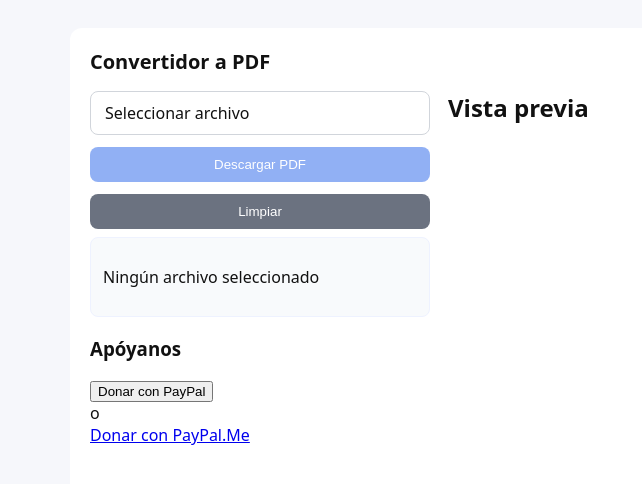
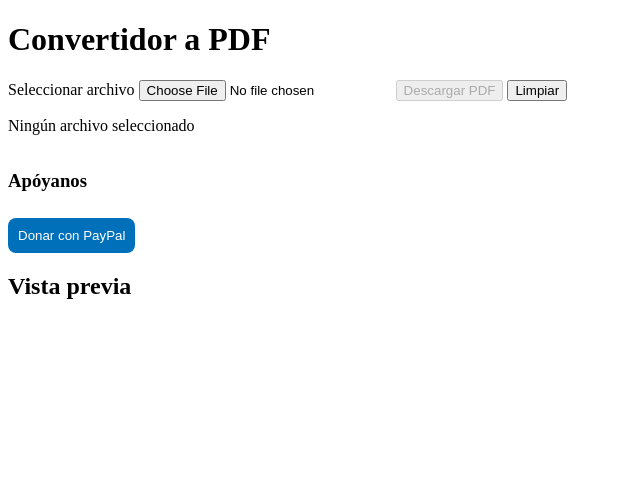
Before and after one commit to tulioxd18/proyecto_psa2, a website: page public/index.html in a window 1280 px wide. Both pictures are taken after a click on the button "Limpiar". Shown: the whole page, without its empty margins (0-642 px from the left). Drawn offline with Linux system fonts and the light colour scheme.

Commit message:
Actualizar HTML con botón único de PayPal

```diff
--- a/package.json
+++ b/package.json
@@ -11,10 +11,12 @@
   "license": "ISC",
   "description": "",
   "dependencies": {
+    "cloudmersive-convert-api-client": "^2.8.0",
     "cloudmersive-validate-api-client": "^1.4.8",
     "express": "^5.1.0",
     "express-fileupload": "^1.5.2",
     "form-data": "^4.0.4",
+    "formidable": "^3.5.4",
     "mammoth": "^1.11.0",
     "node-fetch": "^2.7.0",
     "pdf-lib": "^1.17.1"
--- a/public/index.html
+++ b/public/index.html
@@ -15,7 +15,7 @@
             <div class="left-panel">
                 <div class="controls">
                     <label class="filelabel">Seleccionar archivo
-                        <input id="fileInput" type="file" accept=".docx,.pptx,.xlsx">
+                        <input id="fileInput" type="file" accept=".docx">
                     </label>
                     <button id="Descargarbtn" disabled>Descargar PDF</button>
                     <button id="Limpiarbtn">Limpiar</button>
@@ -29,11 +29,7 @@
                         <input type="hidden" name="hosted_button_id" value="TU_BUTTON_ID">
                         <button type="submit" class="paypal-btn">Donar con PayPal</button>
                     </form>
-                    <div class="or">o</div>
-                    <a class="paypal-me" href="https://paypal.me/TU_PAYPALME" target="_blank"
-                        rel="noopener noreferrer">Donar con PayPal.Me</a>
                 </div>
-
             </div>
             <div class="right-panel">
                 <section class="preview-section">
--- a/public/script.js
+++ b/public/script.js
@@ -1,57 +1,46 @@
-const fileInput = document.getElementById('fileInput')
-const pdfPreview = document.getElementById('pdfPreview')
-const filenameEl = document.getElementById('filename')
-const Descargarbtn = document.getElementById('Descargarbtn')
-const Limpiarbtn = document.getElementById('Limpiarbtn')
-let currentPdfUrl = ''
+const fileInput = document.getElementById('fileInput');
+const descargarBtn = document.getElementById('Descargarbtn');
+const limpiarBtn = document.getElementById('Limpiarbtn');
+const filenameEl = document.getElementById('filename');
+const pdfPreview = document.getElementById('pdfPreview');
 
-fileInput.addEventListener('change', async () => {
-    const file = fileInput.files[0]
-    if (!file) return
-    const ext = file.name.split('.').pop().toLowerCase()
-    if (!["docx", "pptx", "xlsx"].includes(ext)) {
-        alert("Solo archivos Word, PowerPoint o Excel")
-        fileInput.value = ''
-        return
+fileInput.addEventListener('change', () => {
+    const file = fileInput.files[0];
+    if (!file) {
+        descargarBtn.disabled = true;
+        filenameEl.textContent = 'Ningún archivo seleccionado';
+        pdfPreview.style.display = 'none';
+        pdfPreview.src = '';
+        return;
     }
-    filenameEl.textContent = file.name
-    Descargarbtn.disabled = true
-    pdfPreview.style.display = 'none'
-    pdfPreview.src = ''
+    filenameEl.textContent = file.name;
+    descargarBtn.disabled = false;
+});
 
-    const formData = new FormData()
-    formData.append('file', file)
-    try {
-        const res = await fetch('/convert', { method: 'POST', body: formData })
-        if (!res.ok) {
-            const txt = await res.text()
-            return alert('Error: ' + txt)
-        }
-        const data = await res.json()
-        currentPdfUrl = data.url
-        pdfPreview.src = currentPdfUrl
-        pdfPreview.style.display = 'block'
-        Descargarbtn.disabled = false
-    } catch {
-        alert('Error al generar PDF')
-    }
-})
+descargarBtn.addEventListener('click', async () => {
+    if (!fileInput.files[0]) return;
 
-Descargarbtn.addEventListener('click', () => {
-    if (!currentPdfUrl) return
-    const a = document.createElement('a')
-    a.href = currentPdfUrl
-    a.download = filenameEl.textContent.replace(/\.(docx|pptx|xlsx)$/i, '.pdf')
-    document.body.appendChild(a)
-    a.click()
-    a.remove()
-})
+    const formData = new FormData();
+    formData.append('file', fileInput.files[0]);
 
-Limpiarbtn.addEventListener('click', () => {
-    fileInput.value = ''
-    filenameEl.textContent = 'Ningún archivo seleccionado'
-    pdfPreview.src = ''
-    pdfPreview.style.display = 'none'
-    Descargarbtn.disabled = true
-    currentPdfUrl = ''
-})
+    const res = await fetch('/api/convert', { method: 'POST', body: formData });
+    if (!res.ok) return alert('Error al convertir el archivo');
+
+    const blob = await res.blob();
+    const url = URL.createObjectURL(blob);
+    pdfPreview.src = url;
+    pdfPreview.style.display = 'block';
+
+    const link = document.createElement('a');
+    link.href = url;
+    link.download = fileInput.files[0].name.replace(/\.\w+$/, '.pdf');
+    link.click();
+});
+
+limpiarBtn.addEventListener('click', () => {
+    fileInput.value = '';
+    filenameEl.textContent = 'Ningún archivo seleccionado';
+    pdfPreview.src = '';
+    pdfPreview.style.display = 'none';
+    descargarBtn.disabled = true;
+});
--- a/public/styles.css
+++ b/public/styles.css
@@ -1,124 +1,35 @@
-:root {
-    font-family: system-ui, -apple-system, Segoe UI, Roboto, Helvetica, Arial
+.donate-section {
+    margin-top: 16px;
+    display: flex;
+    flex-direction: column;
+    gap: 8px;
 }
 
-body {
-    margin: 0;
-    background: #f6f7fb;
-    color: #111
-}
-
-main {
-    max-width: 1100px;
-    margin: 28px auto;
-    padding: 20px;
-    background: #fff;
-    border-radius: 12px;
-}
-
-h1 {
-    margin: 0 0 16px;
-    font-size: 20px
-}
-
-.layout {
-    display: flex;
-    gap: 18px
-}
-
-.left-panel {
-    width: 340px;
-    flex: 0 0 340px
-}
-
-.right-panel {
-    flex: 1;
-    min-width: 0
-}
-
-.controls {
-    display: flex;
-    flex-direction: column;
-    gap: 12px
-}
-
-.filelabel {
-    display: inline-block;
-    padding: 10px 14px;
-    border: 1px solid #d1d5db;
+.paypal-btn {
+    padding: 10px;
     border-radius: 8px;
-    cursor: pointer
-}
-
-.filelabel input {
-    display: none
-}
-
-.controls button {
-    padding: 10px 14px;
-    border-radius: 8px;
-    border: 0;
-    background: #2563eb;
+    text-align: center;
+    text-decoration: none;
     color: #fff;
-    cursor: pointer
-}
-
-.controls button:disabled {
-    opacity: 0.5;
-    cursor: not-allowed
-}
-
-.controls button#Limpiarbtn {
-    background: #6b7280
-}
-
-.info {
-    margin-top: 8px;
-    padding: 12px;
-    border-radius: 8px;
-    background: #f8fafc;
-    border: 1px solid #eef2ff
-}
-
-.preview-section {
-    height: 70vh;
-    display: flex;
-    flex-direction: column
-}
-
-.preview-section h2 {
-    margin: 0 0 8px
-}
-
-.preview {
-    flex: 1;
-    padding: 16px;
-    border: 1px dashed #e5e7eb;
-    border-radius: 8px;
-    background: #ffffff;
-    overflow: auto
-}
-
-.preview iframe {
-    width: 100%;
-    height: 100%;
-    border: none
+    background: #0070ba;
+    cursor: pointer;
+    border: none;
 }
 
 @media(max-width:880px) {
     .layout {
-        flex-direction: column
+        flex-direction: column;
     }
 
     .left-panel {
-        width: 100%
+        width: 100%;
     }
 
     .right-panel {
-        width: 100%
+        width: 100%;
     }
 
     .preview-section {
-        height: 50vh
+        height: 50vh;
     }
 }
```
Also changed, not shown: api/convert.js (added, +35 -0 lines), vercel.json, 1 other file.
